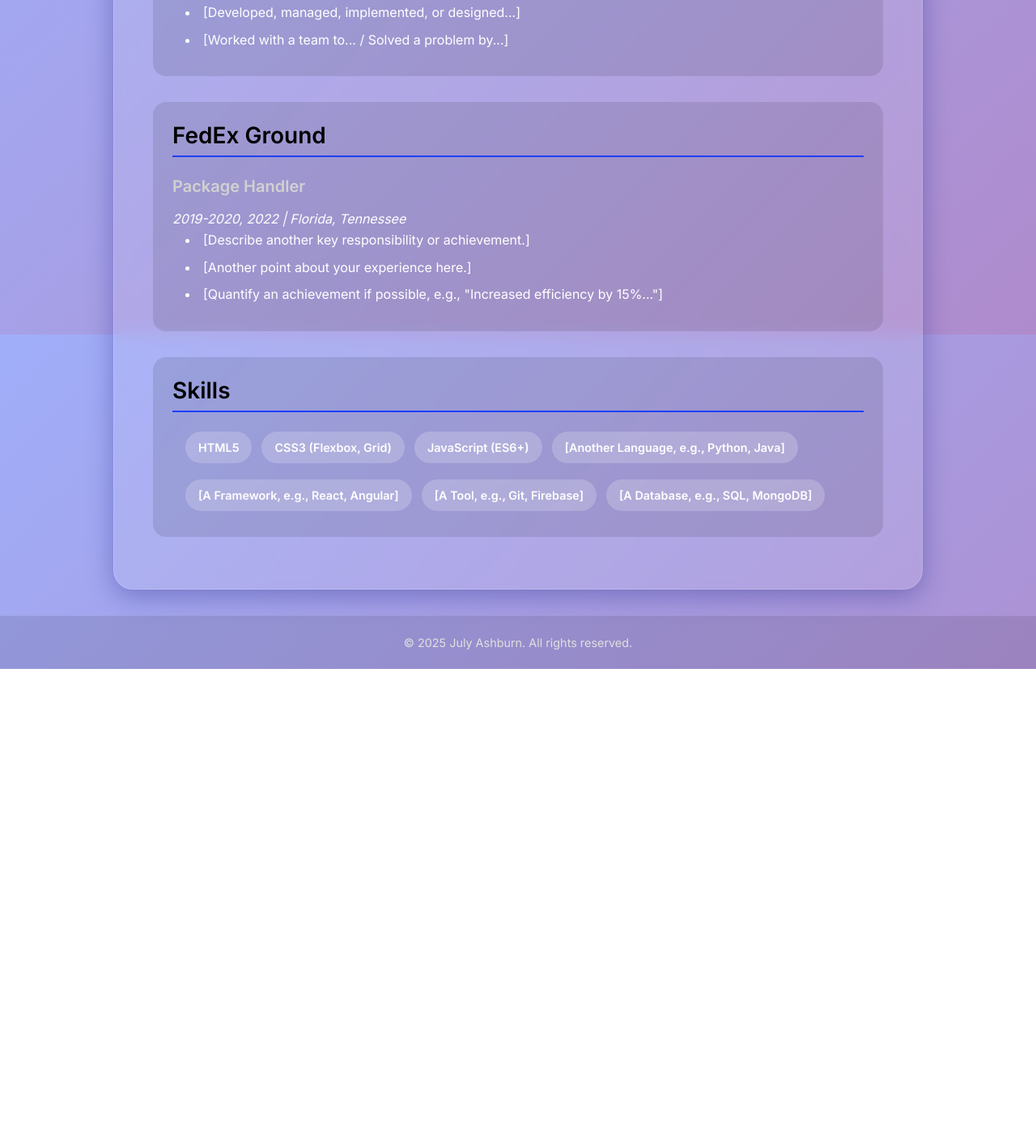
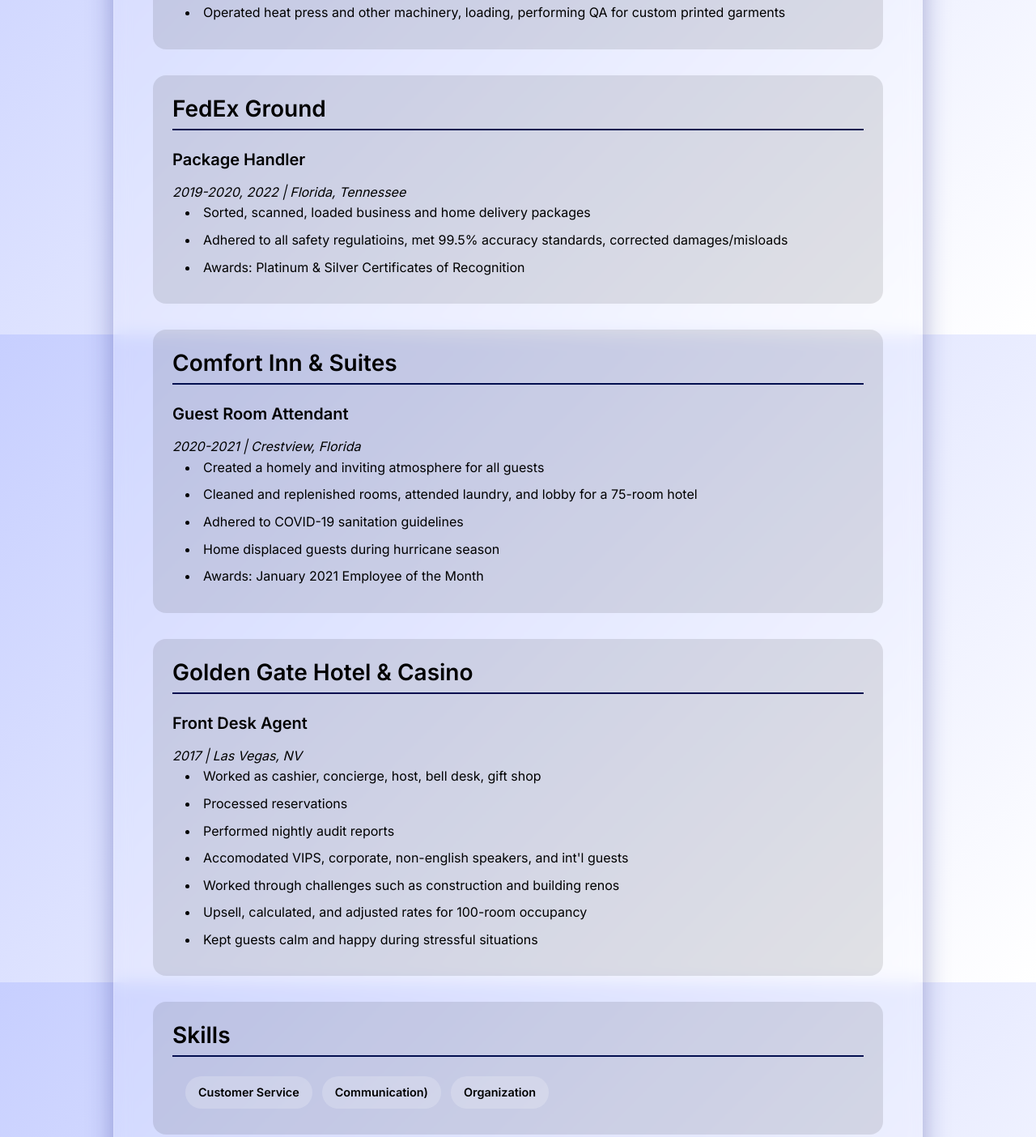
Before and after one commit to jbashburn/JulysE_Portfolio, a plain HTML site: page experience.html in a window 1280 px wide. Shown: the part 387-1791 px from the top of the page at 81% size. Before the commit the page ends 1213 px from the top, so only its background shows below. Drawn offline with Linux system fonts and the light colour scheme.

Commit message:
Updated experience section and colors

```diff
--- a/experience.html
+++ b/experience.html
@@ -33,9 +33,8 @@
                 <h3>Screen Printer</h3>
                 <p><em>2022-2024 | Cookeville, TN</em></p>
                 <ul>
-                    <li>[Describe a key responsibility or achievement. Use strong action verbs.]</li>
-                    <li>[Developed, managed, implemented, or designed...]</li>
-                    <li>[Worked with a team to... / Solved a problem by...]</li>
+                    <li>Multi-tasked in screen printing department reclaiming screens</li>
+                    <li>Operated heat press and other machinery, loading, performing QA for custom printed garments</li>
                 </ul>
             </div>
 
@@ -44,22 +43,46 @@
                 <h3>Package Handler</h3>
                 <p><em>2019-2020, 2022 | Florida, Tennessee</em></p>
                 <ul>
-                    <li>[Describe another key responsibility or achievement.]</li>
-                    <li>[Another point about your experience here.]</li>
-                    <li>[Quantify an achievement if possible, e.g., "Increased efficiency by 15%..."]</li>
+                    <li>Sorted, scanned, loaded business and home delivery packages</li>
+                    <li>Adhered to all safety regulatioins, met 99.5% accuracy standards, corrected damages/misloads</li>
+                    <li>Awards: Platinum & Silver Certificates of Recognition</li>
+                </ul>
+            </div>
+
+            <div class="section">
+                <h2>Comfort Inn & Suites</h2>
+                <h3>Guest Room Attendant</h3>
+                <p><em>2020-2021 | Crestview, Florida</em></p>
+                <ul>
+                    <li>Created a homely and inviting atmosphere for all guests</li>
+                    <li>Cleaned and replenished rooms, attended laundry, and lobby for a 75-room hotel</li>
+                    <li>Adhered to COVID-19 sanitation guidelines</li>
+                    <li>Home displaced guests during hurricane season</li>
+                    <li>Awards: January 2021 Employee of the Month</li>
+                </ul>
+            </div>
+
+            <div class="section">
+                <h2>Golden Gate Hotel & Casino</h2>
+                <h3>Front Desk Agent</h3>
+                <p><em>2017 | Las Vegas, NV</em></p>
+                <ul>
+                    <li>Worked as cashier, concierge, host, bell desk, gift shop</li>
+                    <li>Processed reservations</li>
+                    <li>Performed nightly audit reports</li>
+                    <li>Accomodated VIPS, corporate, non-english speakers, and int'l guests</li>
+                    <li>Worked through challenges such as construction and building renos</li>
+                    <li>Upsell, calculated, and adjusted rates for 100-room occupancy</li>
+                    <li>Kept guests calm and happy during stressful situations</li>
                 </ul>
             </div>
 
             <div class="section">
                 <h2>Skills</h2>
                 <ul class="skills-list">
-                    <li>HTML5</li>
-                    <li>CSS3 (Flexbox, Grid)</li>
-                    <li>JavaScript (ES6+)</li>
-                    <li>[Another Language, e.g., Python, Java]</li>
-                    <li>[A Framework, e.g., React, Angular]</li>
-                    <li>[A Tool, e.g., Git, Firebase]</li>
-                    <li>[A Database, e.g., SQL, MongoDB]</li>
+                    <li>Customer Service</li>
+                    <li>Communication)</li>
+                    <li>Organization</li>
                 </ul>
             </div>
 
--- a/style.css
+++ b/style.css
@@ -10,9 +10,9 @@
 
 body {
     font-family: 'Inter', sans-serif;
-    color: #ffffff;
+    color: #000000;
     /* Linktree-inspired gradient "wallpaper" */
-    background: linear-gradient(135deg, #a0aef9 0%, #af8bcc 100%);
+    background: linear-gradient(135deg, #c7cfff 0%, #ffffff 100%);
     background-attachment: fixed; /* Makes the gradient stay in place */
 
     /* Flexbox to push footer to bottom */
@@ -54,8 +54,8 @@ nav a {
 /* Style for hover and the current page's link */
 nav a:hover,
 nav a.active {
-    background: rgba(255, 255, 255, 0.2);
-    color: #ffffff;
+    background: rgba(255, 255, 255, 0.674);
+    color: #000000;
     transform: translateY(-2px);
     box-shadow: 0 4px 10px rgba(0, 0, 0, 0.1);
 }
@@ -107,21 +107,21 @@ h1 {
 h2 {
     font-size: 1.75rem;
     font-weight: 600;
-    color: #e0e0e0;
+    color: #000000;
 }
 
 h3 {
     font-size: 1.25rem;
     font-weight: 600;
-    color: #d1d1d1;
+    color: #000000;
     text-align: left;
 }
 
 .text-shadow {
-    text-shadow: 0 2px 4px rgba(0, 0, 0, 0.2);
+    text-shadow: 0 2px 4px rgba(113, 116, 139, 0.2);
 }
 .text-shadow-light {
-    text-shadow: 0 1px 3px rgba(0, 0, 0, 0.1);
+    text-shadow: 0 1px 3px rgba(113, 116, 139, 0.2);
 }
 
 .section {
@@ -133,7 +133,7 @@ h3 {
 
 .section h2 {
     text-align: left;
-    border-bottom: 2px solid rgba(31, 63, 246, 0.992);
+    border-bottom: 2px solid rgba(1, 13, 78, 0.992);
     padding-bottom: 0.5rem;
     margin-bottom: 1.5rem;
     color: #000000;
@@ -171,7 +171,7 @@ h3 {
 }
 
 .text-link {
-    color: #fff;
+    color: #000000;
     font-weight: 600;
     text-decoration: underline;
 }
@@ -199,17 +199,17 @@ h3 {
 
 .contact-label {
     font-weight: 700;
-    color: #ffffff;
+    color: #000000;
     margin-right: 0.75rem;
     min-width: 100px; /* Aligns the text */
 }
 
 .contact-text {
-    color: #f0f0f0;
+    color: #000000;
 }
 
 .contact-link {
-    color: #f0f0f0;
+    color: #000000;
     text-decoration: none;
     border-bottom: 1px solid transparent;
     transition: all 0.3s ease;
```
Also changed, not shown: education.html (+2 -2 lines), index.html (+1 -1 lines).
